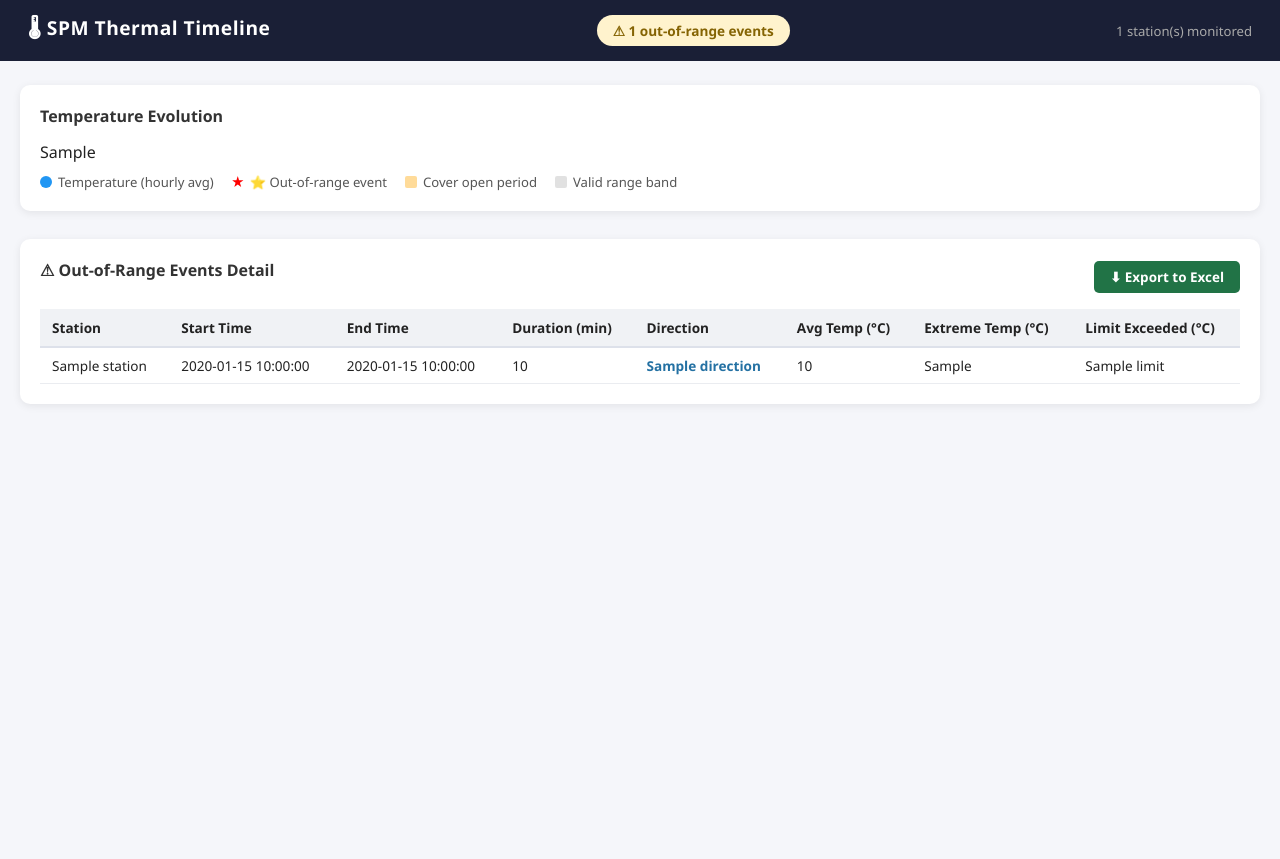
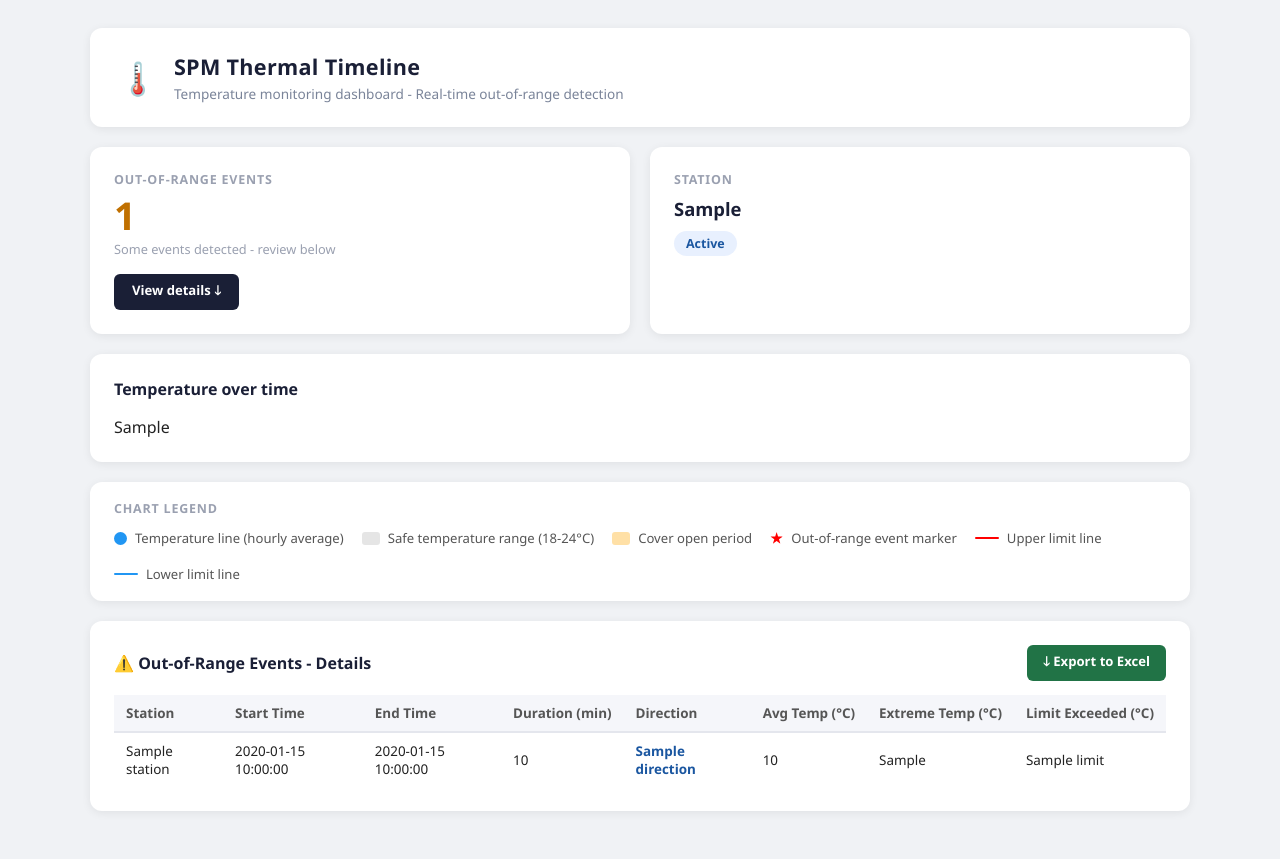
Before and after one commit to b14labutoane/SPM-Thermal-Timeline, a Flask app: template templates/index.html in a window 1280 px wide. Before the commit the page ends 375 px from the top, so only its background shows below. Run offline with Flask 3, Linux system fonts and the light colour scheme; the template is opened without the code that fills it: most values are stand-ins (such as "Sample title", 1, 10 or a date in 2020).

Commit message:
web interface & excel export

```diff
--- a/main.py
+++ b/main.py
@@ -20,7 +20,8 @@ _hourly = None
 _out_of_range = None
 _cover_aligned = None
 _station_count = 0
-_temp_cleaned = None  # kept so we can pass raw events to template
+_current_station = None
+_temp_cleaned = None
 
 try:
     _raw = load_data()
@@ -30,11 +31,9 @@ try:
     _out_of_range = detect_out_of_range(_temp_cleaned, CONFIG)
     _cover_events = process_cover_events(_cover, _temp_cleaned)
     _cover_aligned = align_cover_with_temperature(_cover_events, _hourly)
-    _station_count = (
-        _temp_cleaned["Station Key"].nunique()
-        if _temp_cleaned is not None and len(_temp_cleaned) > 0
-        else 0
-    )
+    if _temp_cleaned is not None and len(_temp_cleaned) > 0:
+        _station_count = _temp_cleaned["Station Key"].nunique()
+        _current_station = str(_temp_cleaned["Station Key"].mode().iloc[0])
     print(
         f"[INFO] Data loaded: {len(_hourly)} hourly points, "
         f"{count_out_of_range(_out_of_range)} out-of-range events, "
@@ -45,10 +44,6 @@ except Exception as e:
     print(f"[ERROR] {_load_error}")
 
 
-# ---------------------------------------------------------------------------
-# Route: main dashboard
-# ---------------------------------------------------------------------------
-
 @app.route("/")
 def index():
     if _load_error:
@@ -57,6 +52,7 @@ def index():
             chart_html="",
             out_of_range_count=0,
             station_count=0,
+            current_station=None,
             error_message=_load_error,
             out_of_range_events=[],
         )
@@ -64,7 +60,6 @@ def index():
     fig = build_chart(_hourly, _out_of_range, _cover_aligned, CONFIG)
     chart_html = render_chart_html(fig)
 
-    # Build table rows for the out-of-range detail panel
     table_events = _build_table_events(_out_of_range, _temp_cleaned, CONFIG)
 
     return render_template(
@@ -72,14 +67,11 @@ def index():
         chart_html=chart_html,
         out_of_range_count=count_out_of_range(_out_of_range),
         station_count=_station_count,
+        current_station=_current_station,
         error_message=None,
         out_of_range_events=table_events,
     )
 
-
-# ---------------------------------------------------------------------------
-# Route: export out-of-range events to Excel
-# ---------------------------------------------------------------------------
 
 @app.route("/export-excel")
 def export_excel():
@@ -90,7 +82,6 @@ def export_excel():
     table_events = _build_table_events(_out_of_range, _temp_cleaned, CONFIG)
 
     if not table_events:
-        # Return empty file with headers only
         df = pd.DataFrame(columns=[
             "Station", "Start Time", "End Time",
             "Duration (min)", "Direction",
@@ -122,10 +113,6 @@ def export_excel():
     return response
 
 
-# ---------------------------------------------------------------------------
-# Chart builder  (Person 2 responsibility)
-# ---------------------------------------------------------------------------
-
 def build_chart(
     hourly_df,
     out_of_range_events: list[dict],
@@ -144,13 +131,10 @@ def build_chart(
 
     fig = go.Figure()
 
-    # ------------------------------------------------------------------
-    # 1. Valid-range band  (neutral grey, not green)
-    # ------------------------------------------------------------------
     fig.add_hrect(
         y0=config["TEMP_MIN"],
         y1=config["TEMP_MAX"],
-        fillcolor="rgba(180, 180, 180, 0.10)",   # subtle neutral grey
+        fillcolor="rgba(180, 180, 180, 0.10)",
         line_width=0,
         annotation_text=f"Valid range: {config['TEMP_MIN']}–{config['TEMP_MAX']}°C",
         annotation_position="top left",
@@ -158,9 +142,6 @@ def build_chart(
         annotation_font_color="#888888",
     )
 
-    # ------------------------------------------------------------------
-    # 2. Temperature line
-    # ------------------------------------------------------------------
     if hourly_df is not None and len(hourly_df) > 0:
         fig.add_trace(
             go.Scatter(
@@ -173,9 +154,6 @@ def build_chart(
             )
         )
 
-    # ------------------------------------------------------------------
-    # 3. Limit lines
-    # ------------------------------------------------------------------
     fig.add_hline(
         y=config["TEMP_MAX"],
         line_dash="dash",
@@ -193,9 +171,6 @@ def build_chart(
         annotation_font_color="blue",
     )
 
-    # ------------------------------------------------------------------
-    # 4. Cover-open regions  (orange vrects)
-    # ------------------------------------------------------------------
     if cover_events:
         for event in cover_events:
             close = (
@@ -210,16 +185,10 @@ def build_chart(
                 line_width=0,
             )
 
-    # ------------------------------------------------------------------
-    # 5. Out-of-range star markers
-    #    – only shown where temperature is actually out of range
-    #    – hover shows: station, duration, avg temp
-    # ------------------------------------------------------------------
     if out_of_range_events:
         star_x, star_y, star_text, star_hover = [], [], [], []
 
         for e in out_of_range_events:
-            # Find the actual temperature value at the event's hour
             y_val = e["avg_temperature"]
             if hourly_df is not None and len(hourly_df) > 0:
                 mask = hourly_df["Timestamp"] == e["hour"]
@@ -235,12 +204,10 @@ def build_chart(
             star_x.append(e["hour"])
             star_y.append(y_val)
 
-            # Short annotation beside the star
             star_text.append(
                 f"{direction_label} {limit_val}°C | {duration} min"
             )
 
-            # Rich hover tooltip
             star_hover.append(
                 f"<b>⚠ Out of Range</b><br>"
                 f"Station: {station}<br>"
@@ -262,9 +229,6 @@ def build_chart(
             )
         )
 
-    # ------------------------------------------------------------------
-    # Layout
-    # ------------------------------------------------------------------
     fig.update_layout(
         title="SPM Temperature Timeline",
         xaxis=dict(
@@ -298,9 +262,6 @@ def render_chart_html(fig: go.Figure) -> str:
     return fig.to_html(full_html=False, include_plotlyjs="cdn")
 
 
-# ---------------------------------------------------------------------------
-# Helper: build table rows for the out-of-range detail panel
-# ---------------------------------------------------------------------------
 
 def _build_table_events(
     out_of_range_events: list[dict] | None,
@@ -323,7 +284,6 @@ def _build_table_events(
         limit = config["TEMP_MAX"] if direction == "above" else config["TEMP_MIN"]
         direction_label = f"Above {limit}°C" if direction == "above" else f"Below {limit}°C"
 
-        # Try to resolve station key from the raw temperature dataframe
         station = e.get("station_key", "N/A")
         if station == "N/A" and temp_df is not None and not temp_df.empty:
             mask = (
@@ -347,7 +307,5 @@ def _build_table_events(
     return rows
 
 
-# ---------------------------------------------------------------------------
-
 if __name__ == "__main__":
     app.run(debug=True, port=5000)
--- a/templates/index.html
+++ b/templates/index.html
@@ -5,223 +5,352 @@
     <meta name="viewport" content="width=device-width, initial-scale=1.0">
     <title>SPM Thermal Timeline</title>
     <style>
-        /* ---------------------------------------------------------------
-           Base layout – Persoana 3 (Web Dev) can restyle freely.
-           Keeping only structural + functional CSS here.
-        --------------------------------------------------------------- */
         *, *::before, *::after { box-sizing: border-box; margin: 0; padding: 0; }
 
         body {
             font-family: 'Segoe UI', sans-serif;
-            background: #f5f6fa;
+            background: #f0f2f5;
             color: #222;
             min-height: 100vh;
+            padding: 28px 16px 48px;
         }
 
-        /* Header bar */
-        header {
+        .page {
+            max-width: 1100px;
+            margin: 0 auto;
+            display: flex;
+            flex-direction: column;
+            gap: 20px;
+        }
+
+        .card {
+            background: #fff;
+            border-radius: 12px;
+            box-shadow: 0 2px 10px rgba(0, 0, 0, 0.07);
+            padding: 24px;
+        }
+
+        .header-card {
+            background: #fff;
+            border-radius: 12px;
+            box-shadow: 0 2px 10px rgba(0, 0, 0, 0.07);
+            padding: 24px 28px;
+            display: flex;
+            align-items: center;
+            gap: 16px;
+        }
+        .header-icon {
+            font-size: 2rem;
+            line-height: 1;
+        }
+        .header-text h1 {
+            font-size: 1.35rem;
+            font-weight: 700;
+            color: #1a1f36;
+            letter-spacing: 0.3px;
+        }
+        .header-text p {
+            font-size: 0.85rem;
+            color: #7a8499;
+            margin-top: 3px;
+        }
+
+        .error-banner {
+            background: #fdecea;
+            border: 1px solid #f5c6c6;
+            color: #8b1a1a;
+            padding: 14px 20px;
+            border-radius: 10px;
+            font-size: 0.9rem;
+        }
+        .error-banner strong { margin-right: 6px; }
+
+        .top-row {
+            display: flex;
+            gap: 20px;
+            flex-wrap: wrap;
+        }
+        .top-row .card {
+            flex: 1;
+            min-width: 220px;
+        }
+
+        .kpi-label {
+            font-size: 0.78rem;
+            font-weight: 600;
+            text-transform: uppercase;
+            letter-spacing: 0.8px;
+            color: #9aa0b0;
+            margin-bottom: 8px;
+        }
+        .kpi-value {
+            font-size: 2.4rem;
+            font-weight: 700;
+            line-height: 1;
+            color: #1a1f36;
+        }
+        .kpi-value.ok    { color: #1e7e34; }
+        .kpi-value.warn  { color: #c07000; }
+        .kpi-value.bad   { color: #b52020; }
+
+        .kpi-sublabel {
+            font-size: 0.8rem;
+            color: #9aa0b0;
+            margin-top: 6px;
+        }
+
+        .view-details-btn {
+            display: inline-block;
+            margin-top: 16px;
+            padding: 7px 18px;
             background: #1a1f36;
             color: #fff;
-            padding: 14px 28px;
-            display: flex;
-            align-items: center;
-            justify-content: space-between;
-            gap: 16px;
+            border-radius: 6px;
+            font-size: 0.82rem;
+            font-weight: 600;
+            text-decoration: none;
+            transition: background 0.15s;
         }
-        header h1 { font-size: 1.2rem; font-weight: 600; letter-spacing: .5px; }
+        .view-details-btn:hover { background: #2c3461; }
 
-        /* KPI pill */
-        .kpi-badge {
-            display: inline-flex;
-            align-items: center;
-            gap: 8px;
-            padding: 6px 16px;
+        .station-name {
+            font-size: 1.15rem;
+            font-weight: 600;
+            color: #1a1f36;
+            margin-top: 8px;
+        }
+        .station-badge {
+            display: inline-block;
+            margin-top: 10px;
+            padding: 4px 12px;
+            background: #e8f0fe;
+            color: #1a56a0;
             border-radius: 999px;
-            font-size: .85rem;
+            font-size: 0.78rem;
             font-weight: 600;
         }
-        .kpi-badge.ok   { background: #d4edda; color: #155724; }
-        .kpi-badge.warn { background: #fff3cd; color: #856404; }
-        .kpi-badge.bad  { background: #f8d7da; color: #721c24; }
 
-        /* Main content */
-        main {
-            max-width: 1400px;
-            margin: 0 auto;
-            padding: 24px 20px;
-            display: flex;
-            flex-direction: column;
-            gap: 28px;
+        .chart-card {
+            background: #fff;
+            border-radius: 12px;
+            box-shadow: 0 2px 10px rgba(0, 0, 0, 0.07);
+            padding: 24px;
+        }
+        .chart-card h2 {
+            font-size: 1rem;
+            font-weight: 600;
+            color: #1a1f36;
+            margin-bottom: 16px;
         }
 
-        /* Error banner */
-        .error-banner {
-            background: #f8d7da;
-            border: 1px solid #f5c6cb;
-            color: #721c24;
-            padding: 12px 20px;
-            border-radius: 6px;
+        .legend-card {
+            background: #fff;
+            border-radius: 12px;
+            box-shadow: 0 2px 10px rgba(0, 0, 0, 0.07);
+            padding: 18px 24px;
         }
-
-        /* Chart card */
-        .card {
-            background: #fff;
-            border-radius: 10px;
-            box-shadow: 0 2px 8px rgba(0,0,0,.08);
-            padding: 20px;
+        .legend-card h3 {
+            font-size: 0.78rem;
+            font-weight: 600;
+            text-transform: uppercase;
+            letter-spacing: 0.8px;
+            color: #9aa0b0;
+            margin-bottom: 12px;
         }
-        .card h2 {
-            font-size: 1rem;
-            font-weight: 600;
-            margin-bottom: 14px;
-            color: #333;
-        }
-
-        /* Legend row (below chart) */
         .legend {
             display: flex;
             flex-wrap: wrap;
             gap: 18px;
-            margin-top: 10px;
-            font-size: .82rem;
+            font-size: 0.82rem;
             color: #555;
         }
-        .legend-item { display: flex; align-items: center; gap: 6px; }
+        .legend-item {
+            display: flex;
+            align-items: center;
+            gap: 8px;
+        }
         .legend-dot {
-            width: 12px; height: 12px;
+            width: 13px;
+            height: 13px;
             border-radius: 50%;
             flex-shrink: 0;
         }
+        .legend-rect {
+            width: 18px;
+            height: 13px;
+            border-radius: 3px;
+            flex-shrink: 0;
+        }
 
-        /* Out-of-range table section */
+        .card h2 {
+            font-size: 1rem;
+            font-weight: 600;
+            color: #1a1f36;
+            margin-bottom: 14px;
+        }
         .table-header {
             display: flex;
             align-items: center;
             justify-content: space-between;
             margin-bottom: 14px;
+            flex-wrap: wrap;
+            gap: 10px;
         }
+        .table-header h2 { margin-bottom: 0; }
+
         .export-btn {
             display: inline-flex;
             align-items: center;
             gap: 6px;
             padding: 7px 16px;
-            background: #217346;   /* Excel green */
+            background: #217346;
             color: #fff;
             border: none;
-            border-radius: 5px;
-            font-size: .84rem;
+            border-radius: 6px;
+            font-size: 0.82rem;
             font-weight: 600;
             cursor: pointer;
             text-decoration: none;
+            transition: background 0.15s;
         }
         .export-btn:hover { background: #185c37; }
 
-        /* Responsive table */
         .table-wrap { overflow-x: auto; }
         table {
             width: 100%;
             border-collapse: collapse;
-            font-size: .85rem;
+            font-size: 0.84rem;
         }
         th {
-            background: #f0f2f5;
+            background: #f5f6fa;
             text-align: left;
             padding: 9px 12px;
             font-weight: 600;
-            border-bottom: 2px solid #dde1ea;
+            color: #555;
+            border-bottom: 2px solid #e4e6ed;
             white-space: nowrap;
         }
         td {
-            padding: 8px 12px;
+            padding: 9px 12px;
             border-bottom: 1px solid #eaecf0;
             vertical-align: middle;
         }
-        tr:hover td { background: #f7f8fb; }
+        tr:last-child td { border-bottom: none; }
+        tr:hover td { background: #f9fafc; }
 
-        /* Direction badges in table */
-        .badge-above { color: #c0392b; font-weight: 600; }
-        .badge-below { color: #2471a3; font-weight: 600; }
+        .badge-above { color: #b52020; font-weight: 600; }
+        .badge-below { color: #1a56a0; font-weight: 600; }
 
-        /* Empty state */
         .empty-state {
             text-align: center;
-            padding: 32px;
-            color: #888;
-            font-size: .9rem;
+            padding: 36px;
+            color: #9aa0b0;
+            font-size: 0.9rem;
         }
     </style>
 </head>
 <body>
 
-<!-- ============================================================
-     HEADER
-============================================================ -->
-<header>
-    <h1>🌡 SPM Thermal Timeline</h1>
+<div class="page">
+
+    <div class="header-card">
+        <div class="header-icon">🌡️</div>
+        <div class="header-text">
+            <h1>SPM Thermal Timeline</h1>
+            <p>Temperature monitoring dashboard - Real-time out-of-range detection</p>
+        </div>
+    </div>
 
     {% if error_message %}
-        <span class="kpi-badge bad">⚠ Data Error</span>
-    {% elif out_of_range_count == 0 %}
-        <span class="kpi-badge ok">✔ {{ out_of_range_count }} out-of-range events</span>
-    {% elif out_of_range_count <= 5 %}
-        <span class="kpi-badge warn">⚠ {{ out_of_range_count }} out-of-range events</span>
-    {% else %}
-        <span class="kpi-badge bad">✖ {{ out_of_range_count }} out-of-range events</span>
-    {% endif %}
-
-    {% if station_count > 0 %}
-        <span style="font-size:.82rem; color:#aaa;">{{ station_count }} station(s) monitored</span>
-    {% endif %}
-</header>
-
-<!-- ============================================================
-     MAIN
-============================================================ -->
-<main>
-
-    <!-- Error banner -->
-    {% if error_message %}
     <div class="error-banner">
-        <strong>Error loading data:</strong> {{ error_message }}
+        <strong>⚠️Error loading data:</strong> {{ error_message }}
     </div>
     {% endif %}
 
-    <!-- Chart card -->
+    <div class="top-row">
+
+        <div class="card">
+            <div class="kpi-label">Out-of-range events</div>
+            {% if error_message %}
+                <div class="kpi-value bad">-</div>
+                <div class="kpi-sublabel">Data unavailable</div>
+            {% elif out_of_range_count == 0 %}
+                <div class="kpi-value ok">{{ out_of_range_count }}</div>
+                <div class="kpi-sublabel">All temperatures within safe range</div>
+            {% elif out_of_range_count <= 10 %}
+                <div class="kpi-value warn">{{ out_of_range_count }}</div>
+                <div class="kpi-sublabel">Some events detected - review below</div>
+            {% else %}
+                <div class="kpi-value bad">{{ out_of_range_count }}</div>
+                <div class="kpi-sublabel">Multiple events detected - attention required</div>
+            {% endif %}
+            {% if out_of_range_events %}
+                <a class="view-details-btn" href="#details">View details 🡓</a>
+            {% endif %}
+        </div>
+
+        <div class="card">
+            <div class="kpi-label">Station</div>
+            {% if current_station %}
+                <div class="station-name">{{ current_station }}</div>
+                <span class="station-badge">Active</span>
+                {% if station_count > 1 %}
+                    <div class="kpi-sublabel" style="margin-top:10px;">{{ station_count }} stations in dataset - showing primary</div>
+                {% endif %}
+            {% elif station_count > 0 %}
+                <div class="station-name">{{ station_count }} station(s)</div>
+                <span class="station-badge">Active</span>
+            {% else %}
+                <div class="station-name" style="color:#9aa0b0;">No data</div>
+            {% endif %}
+        </div>
+
+    </div>
+
     {% if chart_html %}
-    <div class="card">
-        <h2>Temperature Evolution</h2>
+    <div class="chart-card">
+        <h2>Temperature over time</h2>
         {{ chart_html | safe }}
+    </div>
+    {% endif %}
 
-        <!-- Legend -->
+    {% if chart_html %}
+    <div class="legend-card">
+        <h3>Chart legend</h3>
         <div class="legend">
             <div class="legend-item">
                 <div class="legend-dot" style="background:#2196F3;"></div>
-                Temperature (hourly avg)
+                Temperature line (hourly average)
+            </div>
+            <div class="legend-item">
+                <div class="legend-rect" style="background:rgba(180,180,180,0.35);"></div>
+                Safe temperature range ({{ "18" }}-{{ "24" }}°C)
+            </div>
+            <div class="legend-item">
+                <div class="legend-rect" style="background:rgba(255,165,0,0.35);"></div>
+                Cover open period
             </div>
             <div class="legend-item">
                 <div class="legend-dot" style="background:red; clip-path:polygon(50% 0%,61% 35%,98% 35%,68% 57%,79% 91%,50% 70%,21% 91%,32% 57%,2% 35%,39% 35%);"></div>
-                ⭐ Out-of-range event
+                Out-of-range event marker
             </div>
             <div class="legend-item">
-                <div class="legend-dot" style="background:rgba(255,165,0,0.4); border-radius:2px;"></div>
-                Cover open period
+                <div class="legend-dot" style="background:red; width:24px; height:2px; border-radius:1px;"></div>
+                Upper limit line
             </div>
             <div class="legend-item">
-                <div class="legend-dot" style="background:rgba(180,180,180,0.4); border-radius:2px;"></div>
-                Valid range band
+                <div class="legend-dot" style="background:#2196F3; width:24px; height:2px; border-radius:1px;"></div>
+                Lower limit line
             </div>
         </div>
     </div>
     {% endif %}
 
-    <!-- Out-of-range detail table -->
-    <div class="card">
+    <div class="card" id="details">
         <div class="table-header">
-            <h2>⚠ Out-of-Range Events Detail</h2>
+            <h2>⚠️ Out-of-Range Events - Details</h2>
             {% if out_of_range_events %}
-            <a class="export-btn" href="/export-excel">
-                ⬇ Export to Excel
-            </a>
+            <a class="export-btn" href="/export-excel">🡓 Export to Excel</a>
             {% endif %}
         </div>
 
@@ -269,7 +398,7 @@
         {% endif %}
     </div>
 
-</main>
+</div>
 
 </body>
 </html>
```
